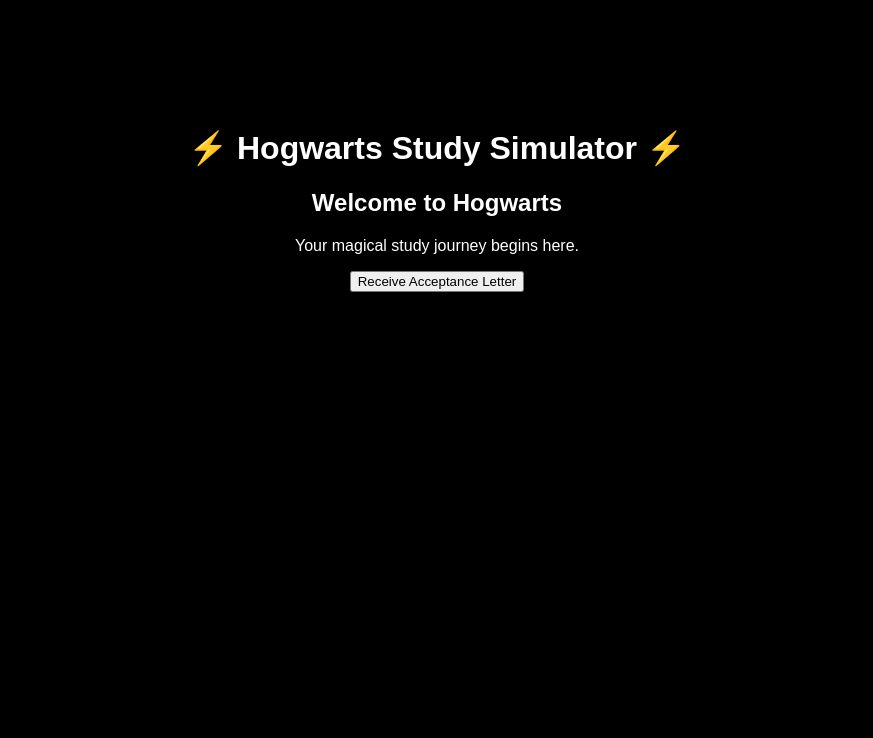
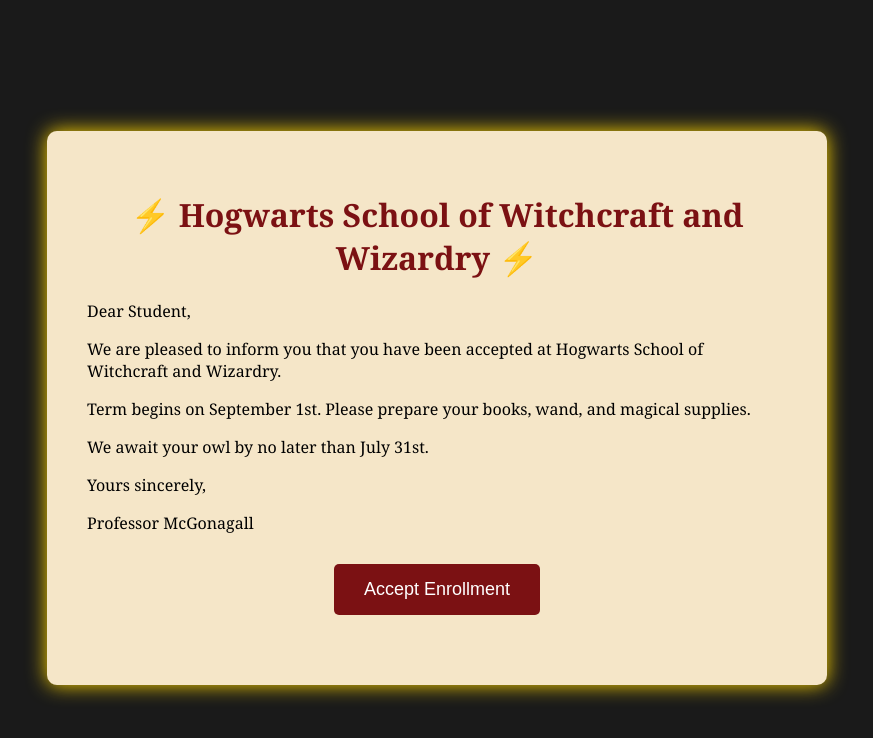
Before and after one commit to ronnie12-bon/hogwarts-, a plain HTML site: page index.html in a window 1280 px wide. Shown: the whole page, without its empty margins (203-1076 px from the left). Drawn offline with Linux system fonts and the light colour scheme.

Commit message:
Update index.html

```diff
--- a/index.html
+++ b/index.html
@@ -1,19 +1,87 @@
 <!DOCTYPE html>
 <html>
 <head>
-    <title>Hogwarts Study Simulator</title>
+<title>Hogwarts Acceptance Letter</title>
+
+<style>
+body{
+    background:#1a1a1a;
+    font-family:Georgia, serif;
+    display:flex;
+    justify-content:center;
+    align-items:center;
+    height:100vh;
+}
+
+.letter{
+    background:#f5e6c8;
+    width:700px;
+    padding:40px;
+    border-radius:10px;
+    box-shadow:0 0 20px gold;
+}
+
+h1{
+    text-align:center;
+    color:#7b1113;
+}
+
+button{
+    display:block;
+    margin:30px auto;
+    padding:15px 30px;
+    background:#7b1113;
+    color:white;
+    border:none;
+    border-radius:5px;
+    cursor:pointer;
+    font-size:18px;
+}
+</style>
+
 </head>
-<body style="background:black;color:white;text-align:center;font-family:Arial;padding-top:100px;">
 
-    <h1>⚡ Hogwarts Study Simulator ⚡</h1>
+<body>
 
-    <h2>Welcome to Hogwarts</h2>
+<div class="letter">
 
-    <p>Your magical study journey begins here.</p>
+<h1>⚡ Hogwarts School of Witchcraft and Wizardry ⚡</h1>
 
-    <button onclick="alert('Your Hogwarts Acceptance Letter has arrived!')">
-        Receive Acceptance Letter
-    </button>
+<p>Dear Student,</p>
+
+<p>
+We are pleased to inform you that you have been accepted
+at Hogwarts School of Witchcraft and Wizardry.
+</p>
+
+<p>
+Term begins on September 1st.
+Please prepare your books, wand, and magical supplies.
+</p>
+
+<p>
+We await your owl by no later than July 31st.
+</p>
+
+<p>
+Yours sincerely,
+</p>
+
+<p>
+Professor McGonagall
+</p>
+
+<button onclick="startJourney()">
+Accept Enrollment
+</button>
+
+</div>
+
+<script>
+function startJourney(){
+    alert("Welcome to Hogwarts! The Sorting Hat awaits...");
+}
+</script>
 
 </body>
 </html>
```
